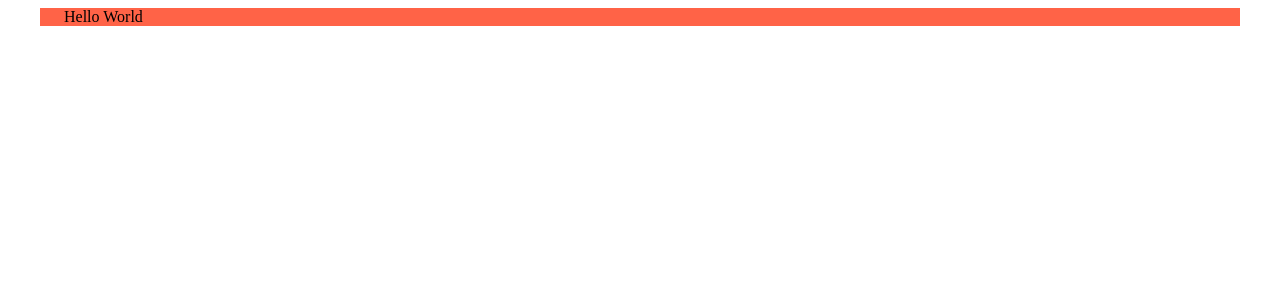
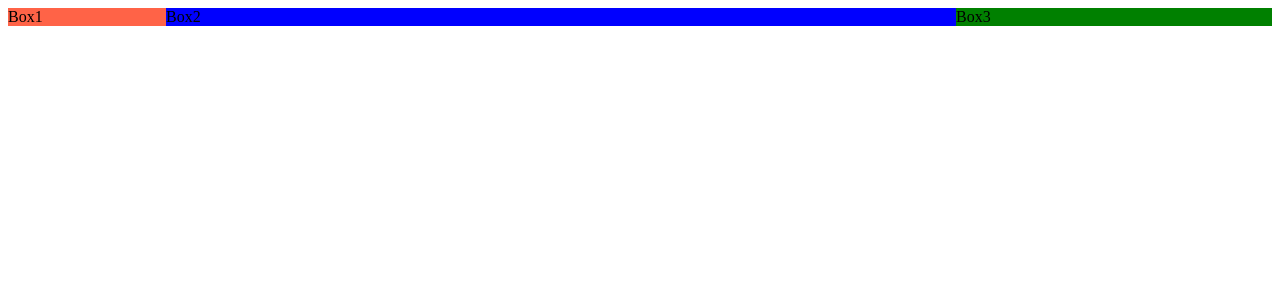
Before and after one commit to vinothsmart/mui5-blog-1, a React (Create React App) app: page / in a window 1280 px wide. Shown: the top 300 px of the page. Built offline with nearby package versions, Linux system fonts and the light colour scheme; the HTML template or start-up script is replaced by a standard one.

Commit message:
Stack added

```diff
--- a/src/App.js
+++ b/src/App.js
@@ -1,14 +1,38 @@
-import { Container } from "@mui/material";
+import { Box, Stack } from "@mui/material";
 
 function App() {
   return (
-    <Container
+    <Stack
+      direction="row"
       sx={{
         backgroundColor: "tomato",
       }}
     >
-      Hello World
-    </Container>
+      <Box
+        flex={1}
+        sx={{
+          backgroundColor: "tomato",
+        }}
+      >
+        Box1
+      </Box>
+      <Box
+        flex={5}
+        sx={{
+          backgroundColor: "blue",
+        }}
+      >
+        Box2
+      </Box>
+      <Box
+        flex={2}
+        sx={{
+          backgroundColor: "green",
+        }}
+      >
+        Box3
+      </Box>
+    </Stack>
   );
 }
 
```
